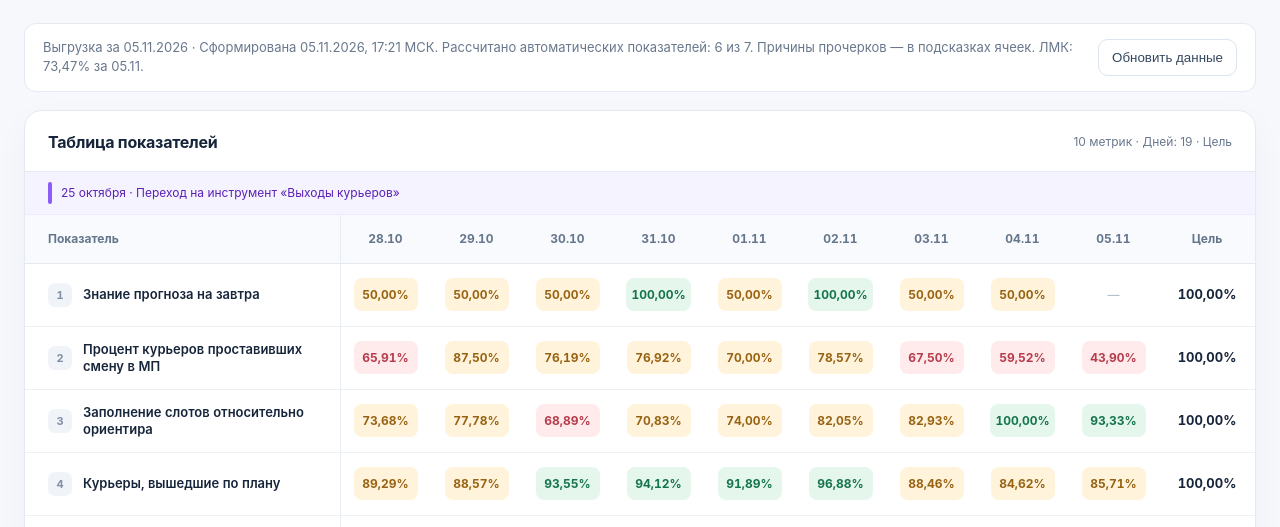
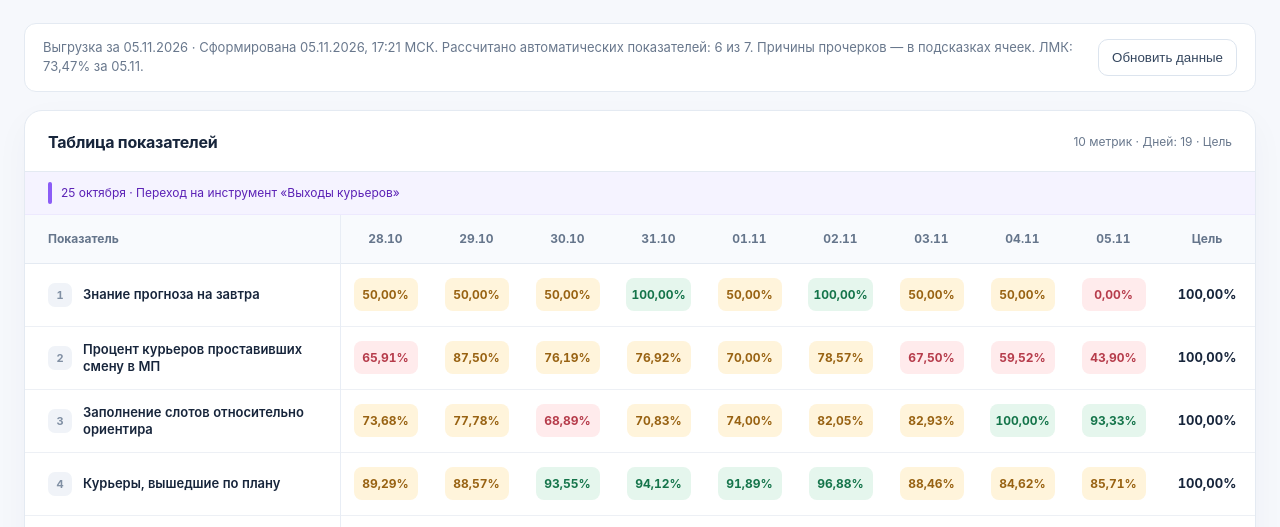
Before and after one commit to courier-analytics/courier-analytics.github.io, a plain HTML site: page 7745.html in a window 1280 px wide. Shown: the part 248-775 px from the top of the page. Drawn offline with Linux system fonts and the light colour scheme.

Commit message:
Record DS7745 forecast metric as zero for November 5

```diff
--- a/7745.html
+++ b/7745.html
@@ -110,20 +110,20 @@
 <div id="toast" class="toast" role="status" aria-live="polite"></div>
 <script>
 "use strict";
-const dates = ["18.10","19.10","20.10","21.10","22.10","23.10","24.10","25.10","26.10","27.10","28.10","29.10","30.10","31.10","01.11","02.11","03.11","04.11"];
+const dates = ["18.10","19.10","20.10","21.10","22.10","23.10","24.10","25.10","26.10","27.10","28.10","29.10","30.10","31.10","01.11","02.11","03.11","04.11","05.11"];
 // Значения хранятся строками; отображение всех процентов единообразно: две цифры после запятой.
 // null означает, что показатель за дату не предоставлен.
 const metrics = [
-  {name:"Знание прогноза на завтра",goal:"100",better:"high",values:["0","0","0","0","0","0","0","50","50","50","50","50","50","100","50","100","50","50"]},
-  {name:"Процент курьеров проставивших смену в МП",goal:"100",better:"high",values:["0","0","0","0","0",null,null,null,null,null,null,null,null,null,null,null,null,null]},
-  {name:"Заполнение слотов относительно ориентира",goal:"100",better:"high",values:[null,null,null,null,null,null,null,null,null,null,null,null,null,null,null,null,null,null]},
-  {name:"Курьеры, вышедшие по плану",goal:"100",better:"high",values:["78,26","86,36","82,61","87,10","77,42",null,null,null,null,null,null,null,null,null,null,null,null,null]},
-  {name:"Опоздавшие среди вышедших по плану",goal:"0",better:"low",values:["72,22","57,89","42,11","70,37","62,50",null,null,null,null,null,null,null,null,null,null,null,null,null]},
-  {name:"Курьеры, работавшие вне плана",goal:"0",better:"low",values:["50,00","50,00","44,12","22,86","16,67",null,null,null,null,null,null,null,null,null,null,null,null,null]},
-  {name:"Курьеры, доработавшие плановую смену до конца",goal:"100",better:"high",values:["66,67","73,68","73,68","70,37","62,50",null,null,null,null,null,null,null,null,null,null,null,null,null]},
-  {name:"Работа с обращениями",goal:"100",better:"high",values:["0","14,29","0","0","0","0","33,33","36,36","36,36","20","0","36,36","15,38","66,67","64,29",null,null,null]},
-  {name:"Обучение курьеров",goal:"100",better:"high",values:[null,null,null,null,null,"26,67","26,67","26,67","33,33","33,33","30,56","47,22","69,44","69,44","66,67","66,67","41,46","41,46"]},
-  {name:"Медицинские книжки",goal:"100",better:"high",values:["36,5","36,5","36,5","39,2","39,1","42,0","57,2","63,2","63,4","65,1","76,7","80,9","81,8","81,8","84,1",null,null,null]}
+  {name:"Знание прогноза на завтра",goal:"100",better:"high",values:["0","0","0","0","0","0","0","50","50","50","50","50","50","100","50","100","50","50","0"]},
+  {name:"Процент курьеров проставивших смену в МП",goal:"100",better:"high",values:["0","0","0","0","0",null,null,null,null,null,null,null,null,null,null,null,null,null,null]},
+  {name:"Заполнение слотов относительно ориентира",goal:"100",better:"high",values:[null,null,null,null,null,null,null,null,null,null,null,null,null,null,null,null,null,null,null]},
+  {name:"Курьеры, вышедшие по плану",goal:"100",better:"high",values:["78,26","86,36","82,61","87,10","77,42",null,null,null,null,null,null,null,null,null,null,null,null,null,null]},
+  {name:"Опоздавшие среди вышедших по плану",goal:"0",better:"low",values:["72,22","57,89","42,11","70,37","62,50",null,null,null,null,null,null,null,null,null,null,null,null,null,null]},
+  {name:"Курьеры, работавшие вне плана",goal:"0",better:"low",values:["50,00","50,00","44,12","22,86","16,67",null,null,null,null,null,null,null,null,null,null,null,null,null,null]},
+  {name:"Курьеры, доработавшие плановую смену до конца",goal:"100",better:"high",values:["66,67","73,68","73,68","70,37","62,50",null,null,null,null,null,null,null,null,null,null,null,null,null,null]},
+  {name:"Работа с обращениями",goal:"100",better:"high",values:["0","14,29","0","0","0","0","33,33","36,36","36,36","20","0","36,36","15,38","66,67","64,29",null,null,null,null]},
+  {name:"Обучение курьеров",goal:"100",better:"high",values:[null,null,null,null,null,"26,67","26,67","26,67","33,33","33,33","30,56","47,22","69,44","69,44","66,67","66,67","41,46","41,46",null]},
+  {name:"Медицинские книжки",goal:"100",better:"high",values:["36,5","36,5","36,5","39,2","39,1","42,0","57,2","63,2","63,4","65,1","76,7","80,9","81,8","81,8","84,1",null,null,null,null]}
 ];
 function formatPercent(value) {
   const number=Number(String(value).replace(",", "."));
```
